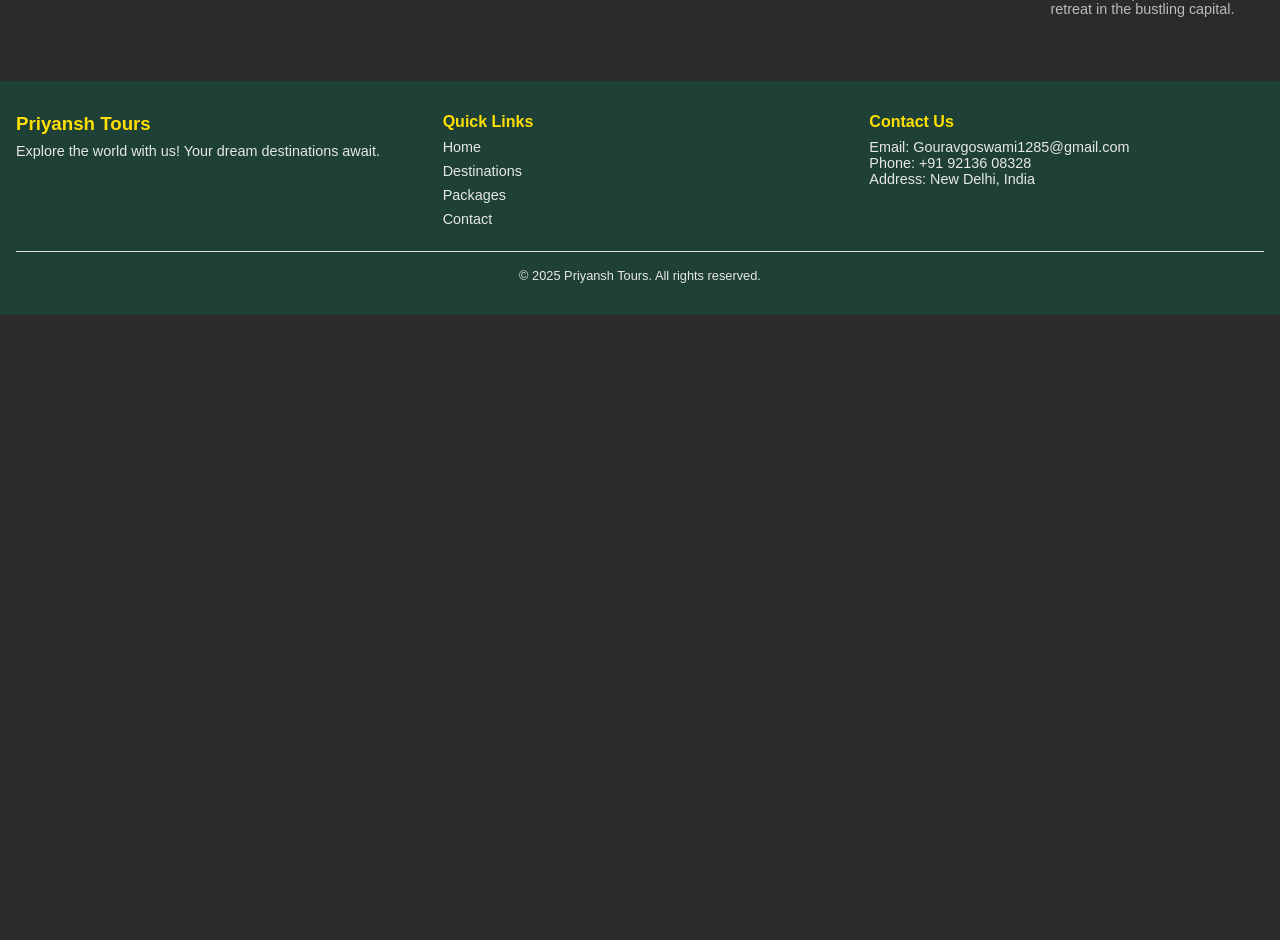
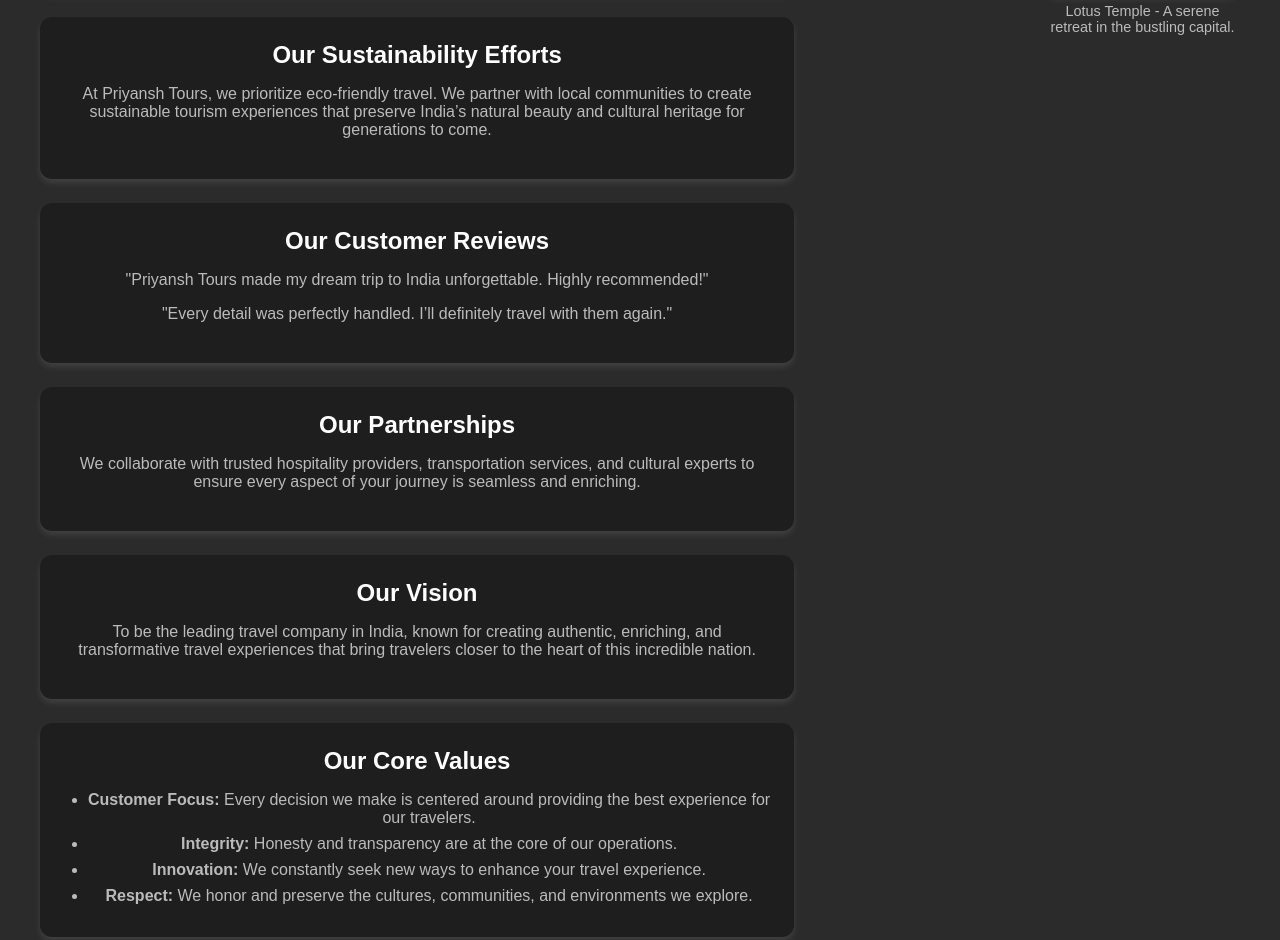
Before and after one commit to reaperpanels/Priyansh-Tours, a plain HTML site: page about.html in a window 1280 px wide. Shown: the part 835-1775 px from the top of the page. Before the commit the page ends 1150 px from the top, so only its background shows below. Drawn offline with Linux system fonts and the light colour scheme.

Commit message:
Update about.html

```diff
--- a/about.html
+++ b/about.html
@@ -75,12 +75,13 @@
     </nav>
        <!-- About Section -->
         <section class="about-section">
+            <!-- About Header -->
             <div class="about-header">
                 <h2>About Us</h2>
-            <p>Welcome to Priyansh Tours, where your journey begins! We are passionate about providing the best travel
-                experiences for our customers, showcasing the beauty, culture, and diversity of India.</p>
+                <p>For 7 years, Priyansh Tours has been curating extraordinary travel experiences that unveil India's hidden treasures. From serene backwaters to majestic forts, we guide you on journeys that connect you deeply with the soul of this incredible nation.</p>
             </div>
 
+            <!-- About Content -->
             <div class="about-container">
                 <!-- Left Block: Text -->
                 <div class="about-text">
@@ -106,30 +107,60 @@
                             <li>Affordable pricing with no compromise on quality.</li>
                         </ul>
                     </div>
+
+                    <div class="about-block">
+                        <h3>Our Sustainability Efforts</h3>
+                        <p>At Priyansh Tours, we prioritize eco-friendly travel. We partner with local communities to create sustainable tourism experiences that preserve India’s natural beauty and cultural heritage for generations to come.</p>
                     </div>
 
-            <!-- About Images Section -->
+                    <div class="about-block">
+                        <h3>Our Customer Reviews</h3>
+                        <p>"Priyansh Tours made my dream trip to India unforgettable. Highly recommended!" </p>
+                        <p>"Every detail was perfectly handled. I’ll definitely travel with them again." </p>
+                    </div>
+
+                    <div class="about-block">
+                        <h3>Our Partnerships</h3>
+                        <p>We collaborate with trusted hospitality providers, transportation services, and cultural experts to ensure every aspect of your journey is seamless and enriching.</p>
+                    </div>
+
+                    <div class="about-block">
+                        <h3>Our Vision</h3>
+                        <p>To be the leading travel company in India, known for creating authentic, enriching, and transformative travel experiences that bring travelers closer to the heart of this incredible nation.</p>
+                    </div>
+
+                    <div class="about-block">
+                        <h3>Our Core Values</h3>
+                        <ul>
+                            <li><strong>Customer Focus:</strong> Every decision we make is centered around providing the best experience for our travelers.</li>
+                            <li><strong>Integrity:</strong> Honesty and transparency are at the core of our operations.</li>
+                            <li><strong>Innovation:</strong> We constantly seek new ways to enhance your travel experience.</li>
+                            <li><strong>Respect:</strong> We honor and preserve the cultures, communities, and environments we explore.</li>
+                        </ul>
+                    </div>
+                </div>
+
+                <!-- Right Block: Image Section -->
                 <div class="about-images">
                     <figure>
-                    <img src="images/Safdarjung-Tomb.jpeg" alt="Safdarjung Tomb" />
+                        <img src="images/Safdarjung-Tomb.jpeg" alt="Safdarjung Tomb">
                         <figcaption>Safdarjung Tomb - A glimpse into India's architectural marvels.</figcaption>
                     </figure>
                     <figure>
-                    <img src="images/qutub-minar.jpeg" alt="Qutub Minar" />
+                        <img src="images/qutub-minar.jpeg" alt="Qutub Minar">
                         <figcaption>Qutub Minar - Witness the grandeur of India's historic landmarks.</figcaption>
                     </figure>
                     <figure>
-                    <img src="images/Bus-ride.jpeg" alt="Bus Ride Adventure" />
+                        <img src="images/Bus-ride.jpeg" alt="Bus Ride Adventure">
                         <figcaption>Bus Ride - Exploring India with scenic countryside views.</figcaption>
                     </figure>
                     <figure>
-                    <img src="images/Lotus-Temple.jpeg" alt="Lotus Temple" />
+                        <img src="images/Lotus-Temple.jpeg" alt="Lotus Temple">
                         <figcaption>Lotus Temple - A serene retreat in the bustling capital.</figcaption>
                     </figure>
                 </div>
+            </div>
         </section>
-
-
 
     <!-- Footer -->
     <footer>
```
Lines whose indentation alone changed are shown as unchanged.
